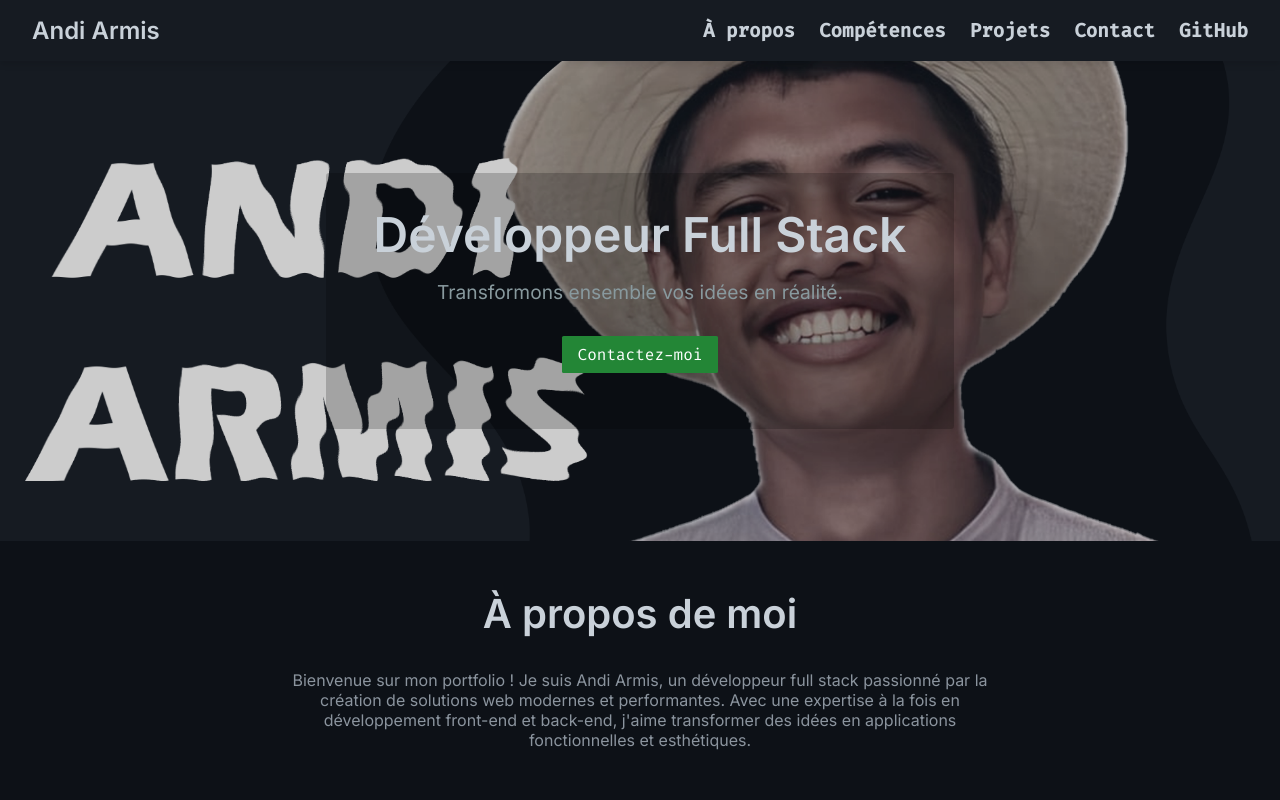
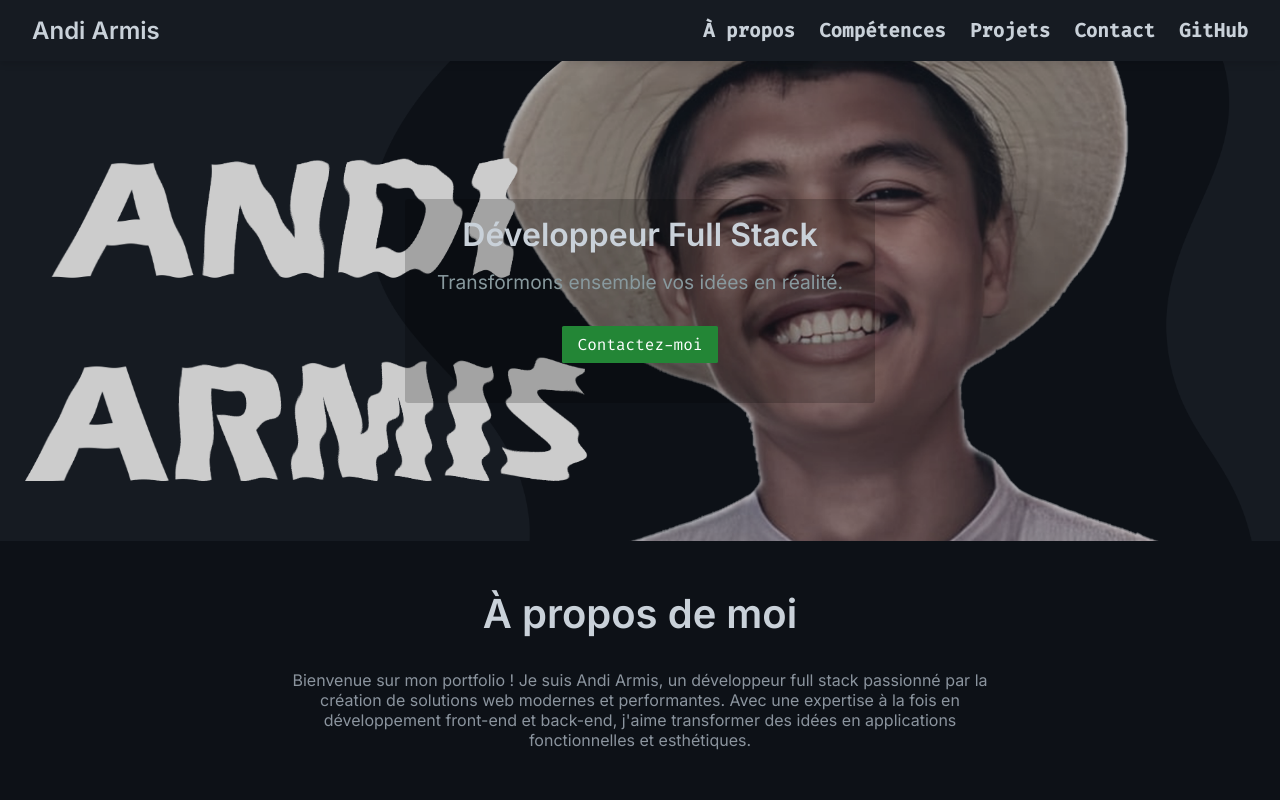
Before and after one commit to midium-aerende/andiarmis-portfolio, a plain HTML site: page index.html in a window 1280 px wide. Shown: the top 800 px of the page. Drawn offline with Linux system fonts and the light colour scheme.

Commit message:
Add files via upload

```diff
--- a/index.html
+++ b/index.html
@@ -112,7 +112,7 @@
             display: flex;
             flex-direction: column;
             align-items: center;
-            padding: 2rem 3rem;
+            padding: 1rem 2rem;
             text-align: center;
             opacity: 0;
             transform: translateY(20px);
@@ -120,14 +120,14 @@
         }
 
         #hero h1 {
-            font-size: 4rem;
+            font-size: 3rem;
             color: #c9d1d9;
             margin-bottom: 1rem;
             transition: color 0.3s ease;
         }
 
         #hero h2 {
-            font-size: 3rem;
+            font-size: 2rem;
             color: #c9d1d9;
             margin-bottom: 1rem;
             transition: color 0.3s ease;
```
